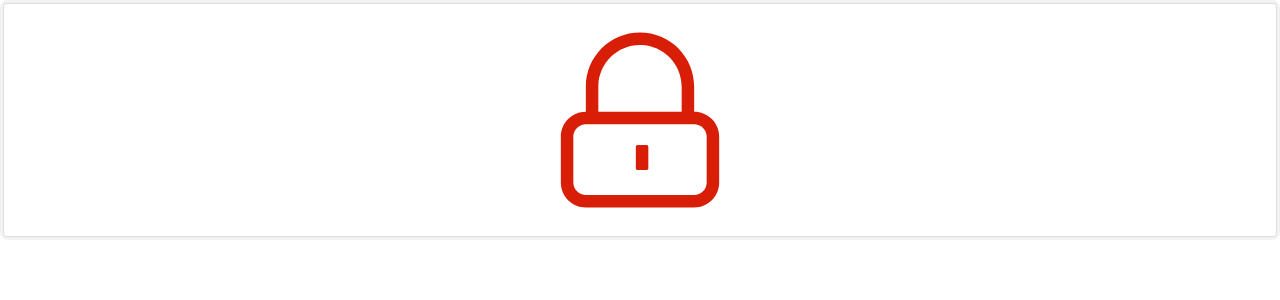
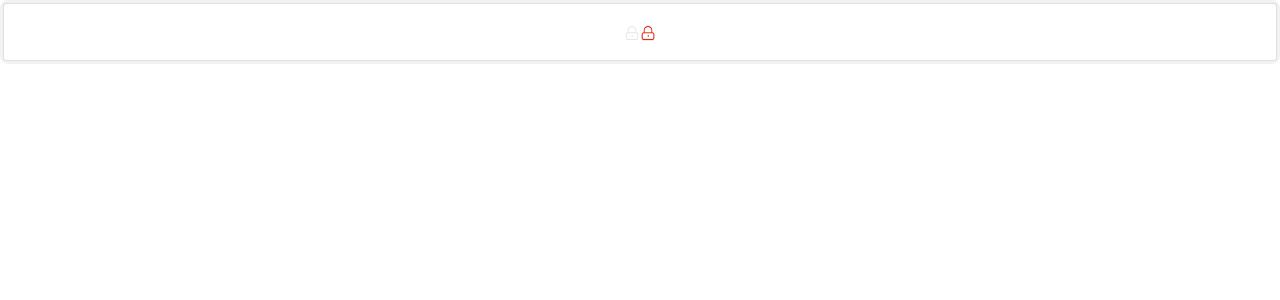
Before and after one commit to ittat/KeepMe-client, a Vue app: page / in a window 1280 px wide. Shown: the top 300 px of the page. Built offline with nearby package versions, Linux system fonts and the light colour scheme.

Commit message:
rewrite <svg-icon> to <icon>

```diff
--- a/src/components/svgIcon/svgIcon.vue
+++ b/src/components/Icon.vue
@@ -10,13 +10,17 @@ const props = defineProps({
     type: String,
     required: true
   },
+  iconType:{
+    type: String,
+    required: true
+  },
   width:{
     type: String,
     default: '1rem'
   }
 })
 
-const path = '/src/assert/icons/svg/' + props.name + '.svg'
+const path = '/src/assert/icons/' + props.iconType + '/' + props.name + '.' + props.iconType
 
 </script>
 
--- a/src/main.js
+++ b/src/main.js
@@ -3,11 +3,11 @@ import 'bootstrap'
 import './scss/custom.scss'
 import 'bootstrap-icons/font/bootstrap-icons.css'
 
-import svgIcon from './components/svgIcon/svgIcon.vue'
+import Icon from './components/Icon.vue'
 
 import { createApp } from 'vue'
 import App from './App.vue'
 
 createApp(App)
-.component('svg-icon', svgIcon)
+.component('icon', Icon)
 .mount('#app')
--- a/src/views/LoadCard.vue
+++ b/src/views/LoadCard.vue
@@ -17,7 +17,8 @@ export default defineComponent({
 <template>
     <Card>
         <template v-slot:body>
-            <img src="../assets/img/lock.png" alt="lock">
+            <icon name="lock" iconType="svg" />
+            <icon name="lock" iconType="png" />
         </template>
     </Card>
 </template>
```
Also changed, not shown: src/components/svgIcon/imgIcon.vue (deleted, +0 -34 lines), src/assert/icons/png/lock.png (renamed from src/assets/img/lock.png).
